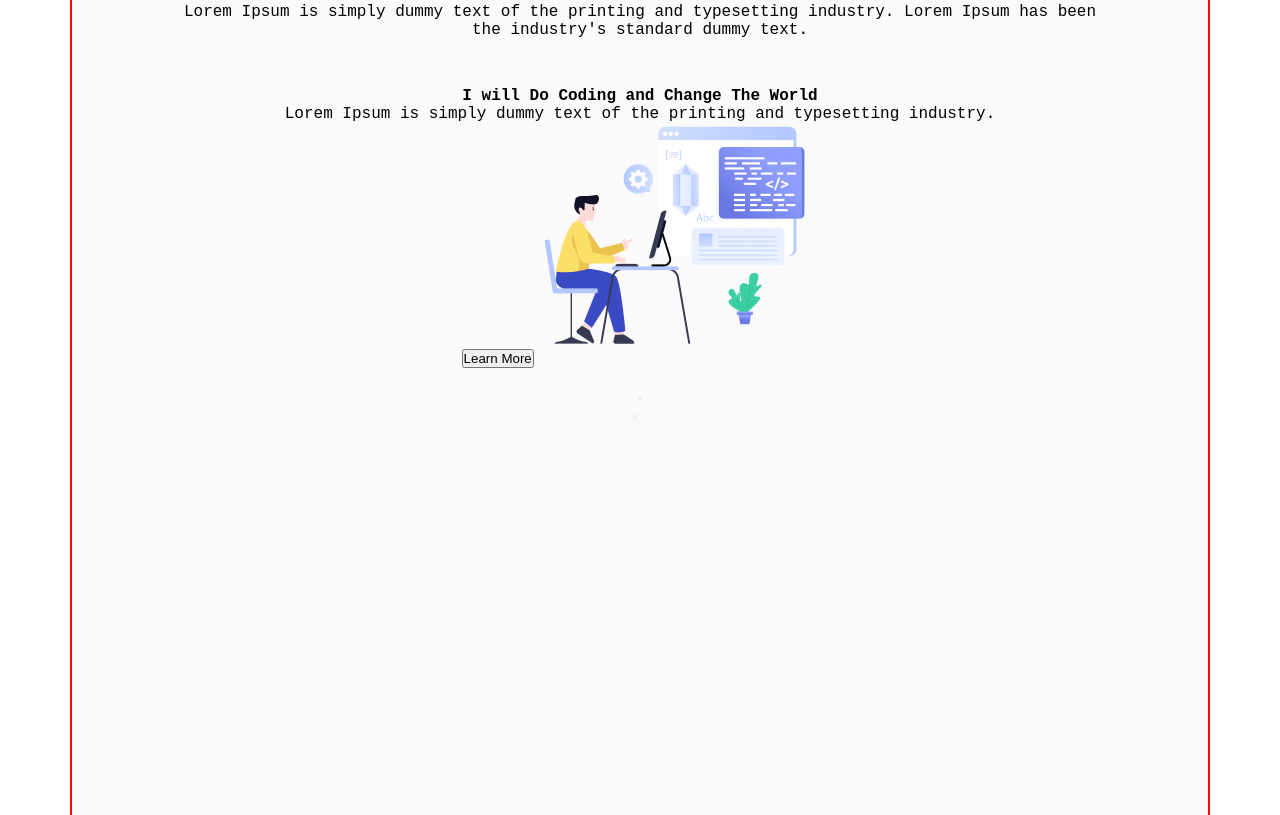
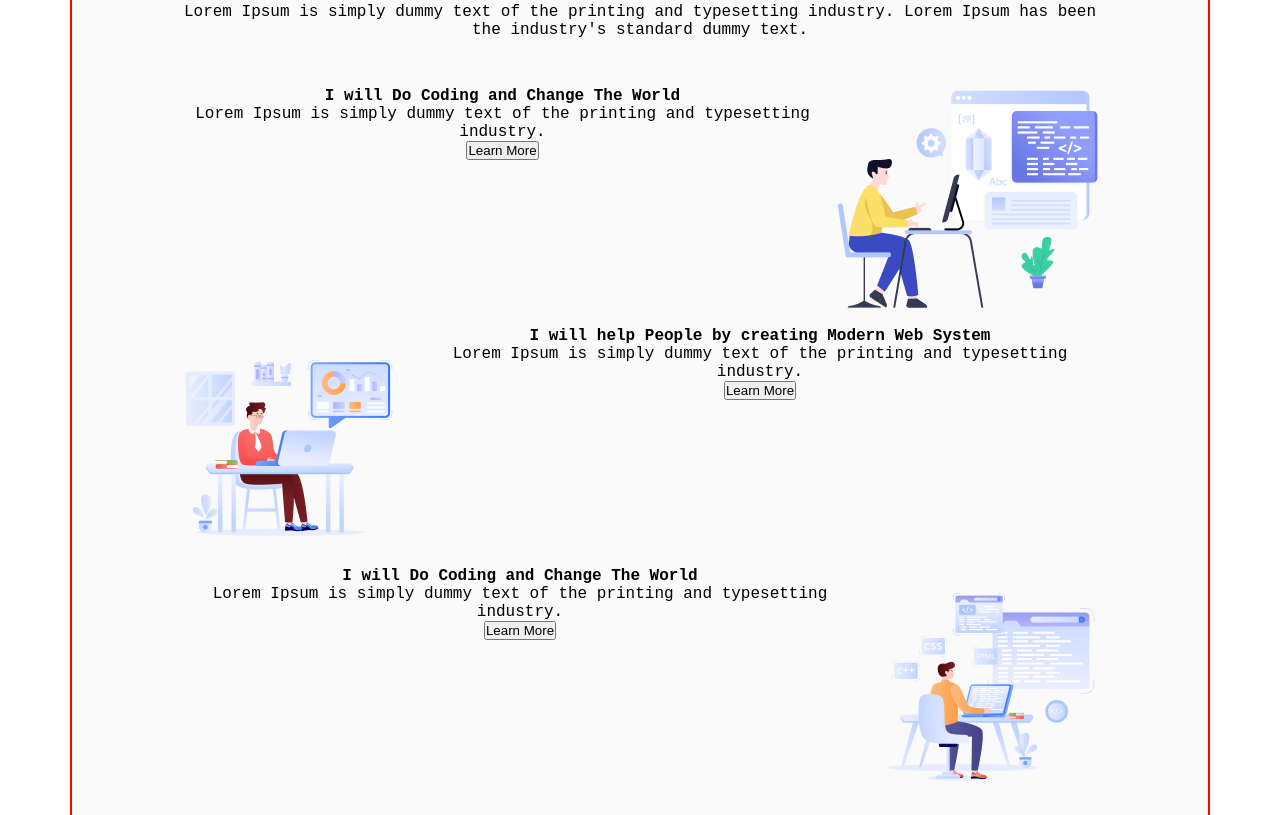
Before and after one commit to ayan630/Assignment-1-Abidur-PH, a plain HTML site: page index.html in a window 1280 px wide. Shown: the part 1025-1840 px from the top of the page. Drawn offline with Linux system fonts and the light colour scheme; a web font is replaced by a local one.

Commit message:
added texts and assets in Why Web Development section

```diff
--- a/index.html
+++ b/index.html
@@ -31,22 +31,28 @@
             <p class="section-description">Lorem Ipsum is simply dummy text of the printing and typesetting industry. Lorem Ipsum has been the industry's standard dummy text.</p>
             <div class="webdev-reasons">
                 <div class="webdev-reason">
-                    <h4 class="reason-title">I will Do Coding and Change The World</h4>
-                    <p class="reason-description">Lorem Ipsum is simply dummy text of the printing and typesetting industry.</p>
-                    <a href=""><button class="btn-learnmore">Learn More</button></a>
+                    <div class="reason-content">
+                        <h4 class="reason-title">I will Do Coding and Change The World</h4>
+                        <p class="reason-description">Lorem Ipsum is simply dummy text of the printing and typesetting industry.</p>
+                        <a href=""><button class="btn-learnmore">Learn More</button></a>
+                    </div>
                     <img src="assets/Layer_1.png" alt="Reason image 1">
                 </div>
                 <div class="webdev-reason">
-                    <img src="" alt="">
-                    <h4 class="reason-title"></h4>
-                    <p class="reason-description"></p>
-                    <a href=""><button></button></a>
+                    <img src="assets/Group 3.png" alt="Reason image 2">
+                    <div class="reason-content">
+                        <h4 class="reason-title">I will help People by creating Modern Web System</h4>
+                        <p class="reason-description">Lorem Ipsum is simply dummy text of the printing and typesetting industry.</p>
+                        <a href=""><button class="btn-learnmore">Learn More</button></a>
+                    </div>
                 </div>
                 <div class="webdev-reason">
-                    <h4 class="reason-title"></h4>
-                    <p class="reason-description"></p>
-                    <a href=""><button></button></a>
-                    <img src="" alt="">
+                    <div class="reason-content">
+                        <h4 class="reason-title">I will Do Coding and Change The World</h4>
+                        <p class="reason-description">Lorem Ipsum is simply dummy text of the printing and typesetting industry.</p>
+                        <a href=""><button class="btn-learnmore">Learn More</button></a>
+                    </div>
+                    <img src="assets/Group 4.png" alt="Reason image 3">
                 </div>
             </div>
         </section>
--- a/styles/style.css
+++ b/styles/style.css
@@ -127,6 +127,9 @@ main{
 .section-description{
     margin-bottom: 48px;
 }
+.webdev-reason{
+    display: flex;
+}
 
 /* skills section styles */
 .skills-container{
```
